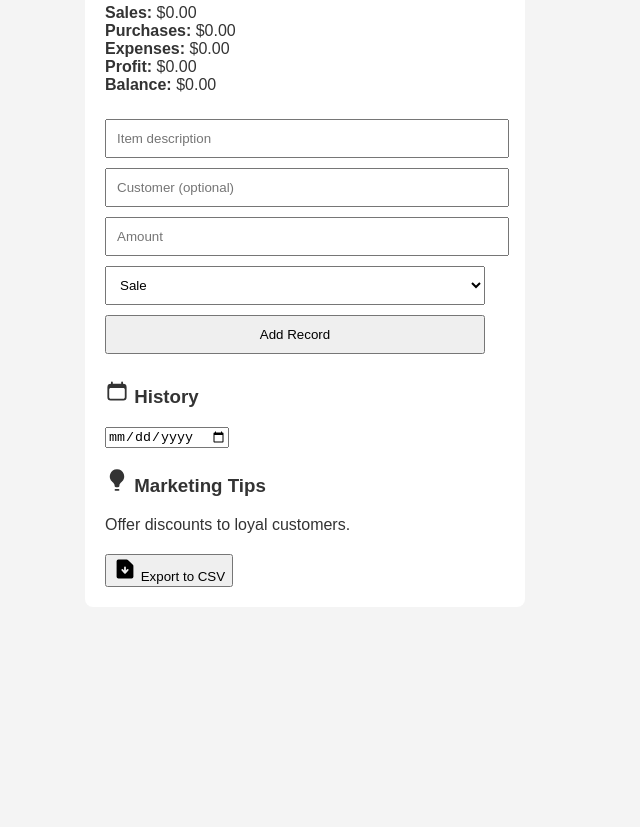
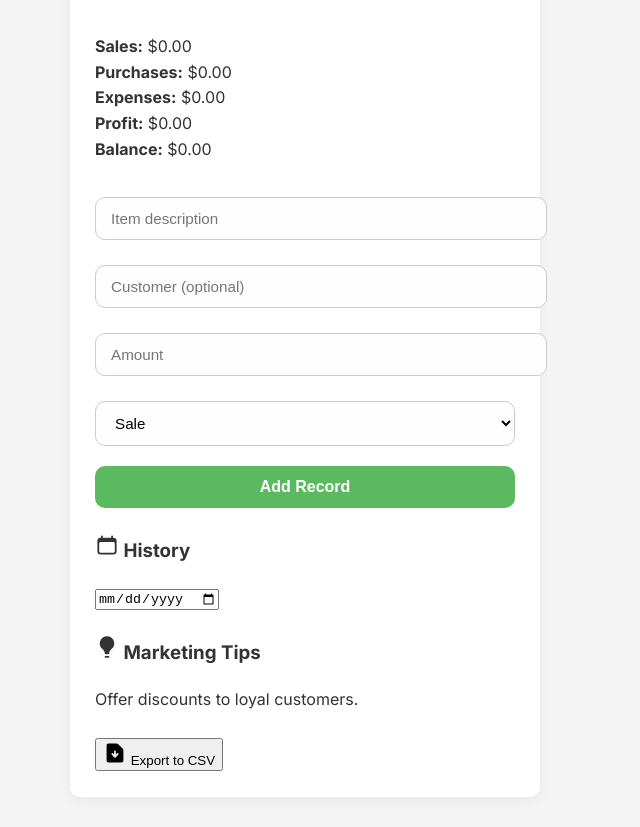
Before and after one commit to efatha/EGT, a plain HTML site: page Index.html in a window 1280 px wide. Shown: the part 124-951 px from the top of the page, without its empty margins (335-975 px from the left). Before the commit the page ends 800 px from the top, so only its background shows below. Drawn offline with Linux system fonts and the light colour scheme.

Commit message:
Enhanced UI design for finance tracker with modern, marketable styling

```diff
--- a/CSS/EGT.css
+++ b/CSS/EGT.css
@@ -1,26 +1,33 @@
+@import url('https://fonts.googleapis.com/css2?family=Inter:wght@400;600;700&display=swap');
+
 :root {
   --light-bg: #f4f4f4;
   --light-text: #333;
-  --light-container: #fff;
-  --light-history: #f0f0f0;
+  --light-container: #ffffff;
+  --light-history: #f9f9f9;
 
   --dark-bg: #121212;
-  --dark-text: #eee;
+  --dark-text: #e0e0e0;
   --dark-container: #1f1f1f;
   --dark-history: #2c2c2c;
 
- --sale-color: #5bba60;        /* Muted emerald green for income */
-  --purchase-color: #d19559;
-    /* Indigo for purchases, suggests trust & reliability */
-  --expense-color: #d30808;     /* Strong red for expenses */
-  --delete-btn-bg: #b33e3e;     /* Soft red for delete button to reduce harshness */
+  --sale-color: #5bba60;
+  --purchase-color: #5a5ab3;
+  --expense-color: #d30808;
+  --delete-btn-bg: #b33e3e;
+
+  --border-radius: 10px;
+  --shadow-light: 0 4px 12px rgba(0, 0, 0, 0.05);
+  --shadow-dark: 0 4px 12px rgba(0, 0, 0, 0.2);
 }
+
 body {
-  font-family: sans-serif;
+  font-family: 'Inter', sans-serif;
   margin: 0;
   background: var(--light-bg);
   color: var(--light-text);
-  transition: 0.3s;
+  transition: background 0.3s, color 0.3s;
+  line-height: 1.6;
 }
 
 .dark {
@@ -29,48 +36,101 @@ body {
 }
 
 .container {
-  padding: 20px;
-  max-width: 400px;
-  margin: auto;
+  padding: 25px;
+  max-width: 420px;
+  margin: 30px auto;
   background: var(--light-container);
-  border-radius: 8px;
-  margin-top: 20px;
+  border-radius: var(--border-radius);
+  box-shadow: var(--shadow-light);
+  transition: background 0.3s, box-shadow 0.3s;
 }
 
 .dark .container {
   background: var(--dark-container);
+  box-shadow: var(--shadow-dark);
 }
 
 header {
   display: flex;
   justify-content: space-between;
   align-items: center;
+  margin-bottom: 15px;
+}
+
+header h1 {
+  font-size: 1.4rem;
+  font-weight: 700;
+  margin: 0;
 }
 
 form,
 .summary,
 .tips {
-  margin: 20px 0;
+  margin: 25px 0;
 }
 
 form input,
-form select,
+form select {
+  width: 100%;
+  padding: 12px 15px;
+  margin-top: 10px;
+  margin-bottom: 15px;
+  border-radius: var(--border-radius);
+  border: 1px solid #ccc;
+  background: #fefefe;
+  font-size: 0.95rem;
+  transition: border 0.2s;
+}
+
+form input:focus,
+form select:focus {
+  outline: none;
+  border-color: #888;
+}
+
 form button {
-  padding: 10px;
-  margin: 5px 0;
-  width: 95%;
+  width: 100%;
+  padding: 12px;
+  margin-top: 5px;
+  background-color: var(--sale-color);
+  color: white;
+  border: none;
+  border-radius: var(--border-radius);
+  font-weight: 600;
+  font-size: 1rem;
+  cursor: pointer;
+  transition: background-color 0.3s;
+}
+
+form button:hover {
+  background-color: #489c4e;
+}
+
+#history {
+  list-style-type: none;
+  padding: 0;
+  margin-top: 20px;
 }
 
 #history li {
   background: var(--light-history);
-  padding: 10px;
+  padding: 15px 15px 15px 20px;
   border-left: 5px solid;
-  margin-bottom: 5px;
+  margin-bottom: 10px;
+  border-radius: var(--border-radius);
   position: relative;
+  box-shadow: 0 2px 6px rgba(0, 0, 0, 0.05);
+  font-weight: 500;
+  transition: transform 0.2s;
+}
+
+#history li:hover {
+  transform: scale(1.01);
 }
 
 .dark #history li {
   background: var(--dark-history);
+  box-shadow: 0 2px 6px rgba(0, 0, 0, 0.3);
 }
 
 #history li.sale {
@@ -87,12 +147,21 @@ form button {
 
 .delete-btn {
   position: absolute;
-  top: 5px;
-  right: 5px;
+  top: 12px;
+  right: 12px;
   background: var(--delete-btn-bg);
   border: none;
   color: white;
-  width: 20px;
-  height: 20px;
+  width: 24px;
+  height: 24px;
+  border-radius: 50%;
+  font-size: 14px;
+  line-height: 24px;
+  text-align: center;
   cursor: pointer;
+  transition: background 0.3s;
 }
+
+.delete-btn:hover {
+  background: #a13030;
+}
```
